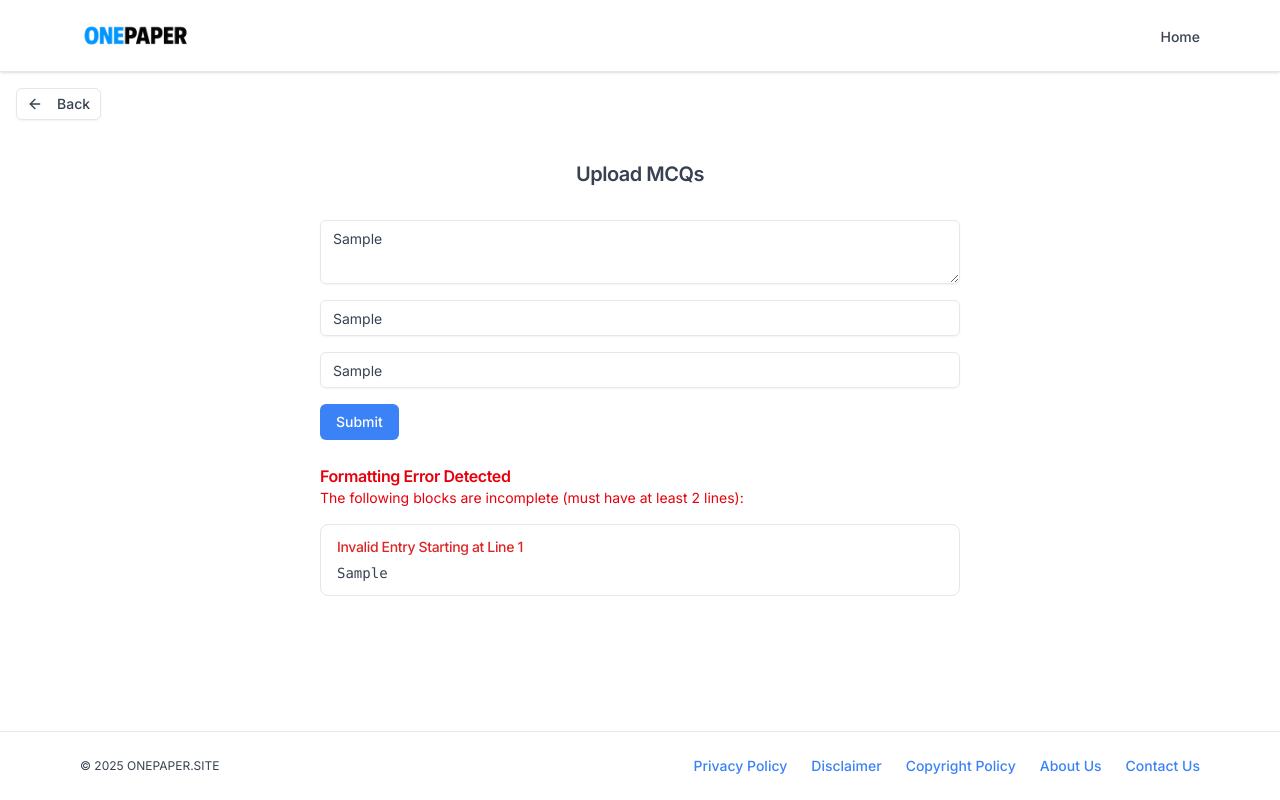
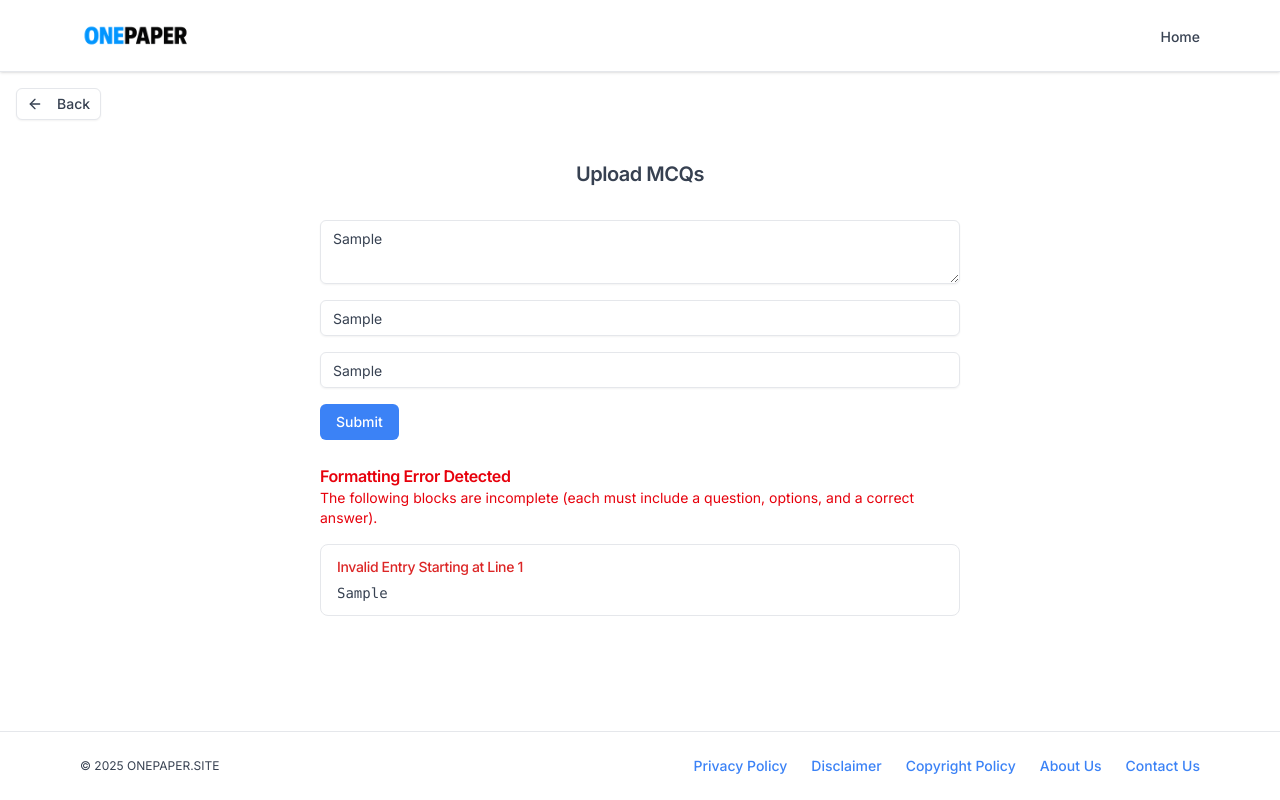
Before and after one commit to waqarkhan424/mcqs-app, a Next.js app: page /admin/mcqs-upload in a window 1280 px wide. Both pictures are taken after typing "Sample", "Sample", "Sample" into the empty fields and a click on the button "Submit". Built offline with nearby package versions, Linux system fonts and the light colour scheme.

Commit message:
new commit

```diff
--- a/app/admin/mcqs-upload/page.tsx
+++ b/app/admin/mcqs-upload/page.tsx
@@ -92,7 +92,7 @@ export default function McqsUploadPage() {
                 <div className="space-y-4 mt-6">
                     <div className="text-red-600">
                         <Typography variant="h4">Formatting Error Detected</Typography>
-                        <p className="text-sm">The following blocks are incomplete (must have at least 2 lines):</p>
+                        <p className="text-sm">  The following blocks are incomplete (each must include a question, options, and a correct answer).</p>
                     </div>
 
                     {errorBlocks.map((block, i) => (
```
